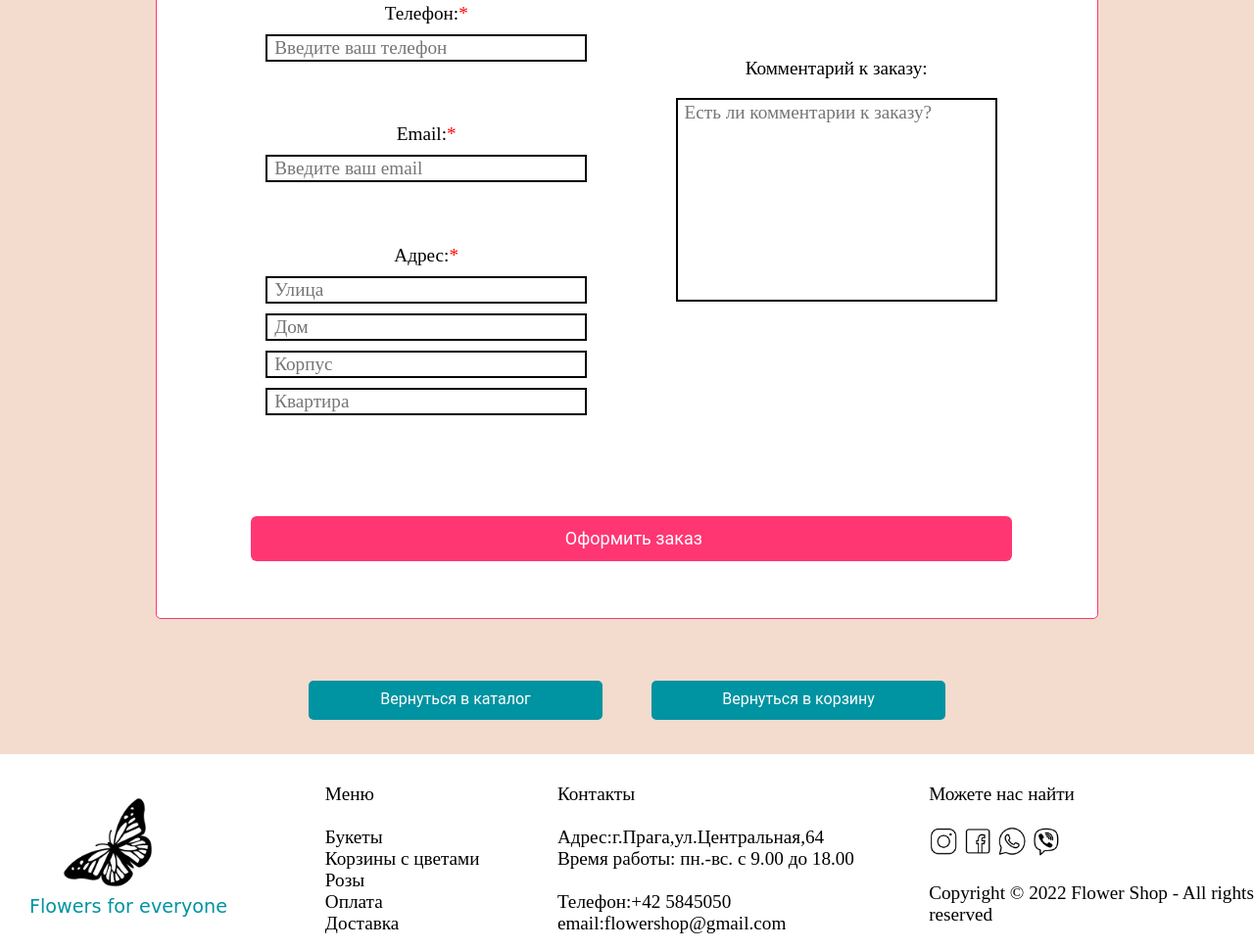
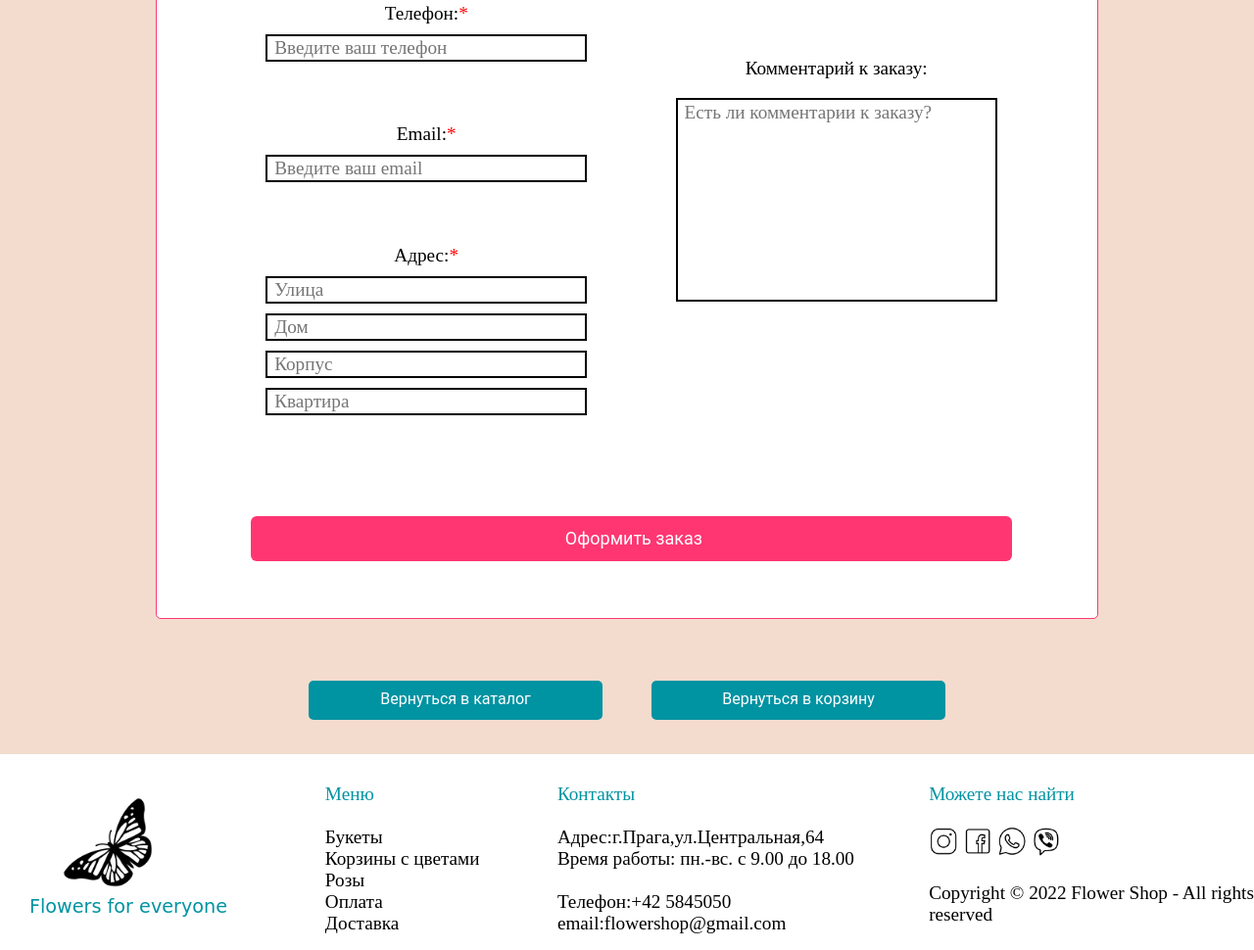
Before and after one commit to itgirlschool/f29-shoping-cart, a plain HTML site: page order_form.html in a window 1280 px wide. Shown: the part 528-1498 px from the top of the page at 98% size. Drawn offline with Linux system fonts and the light colour scheme; some packages are replaced by stand-ins of ours; a script that the page names is missing.

Commit message:
added link/color logo footer all pages

```diff
--- a/order_form.html
+++ b/order_form.html
@@ -113,11 +113,11 @@
     <div class="footer" id="end">
       <div class="footer__logo">
         <div><img class="footer__logo_img" src="assets/images/logobutterfly.png" alt="logo" /> </div>
-        <div class="footer__logo-name">Flowers for everyone</div>
+        <div class="footer__logo-name"><a href="index.html" style="color:#0093a2">Flowers for everyone</a></div>
 
       </div>
       <div class="footer__menu">
-        <div class="footer__menu_name "><a href="index.html" style="color:black">Меню</a></div><br>
+        <div class="footer__menu_name "><a href="index.html" style="color:#0093a2">Меню</a></div><br>
         <div class="footer__menu_buketi"><a href="index.html" style="color:black">Букеты</a></div>
         <div class="footer__menu_korzini"><a href="index.html" style="color:black">Корзины с цветами</a></div>
         <div class="footer__menu_rosi"><a href="index.html" style="color:black">Розы</a></div>
@@ -128,7 +128,7 @@
 
 
       <div class="footer__contact">
-        <div class="footer__contact_name" href="#contact">Контакты</div><br>
+        <div class="footer__contact_name" href="#contact" style="color:#0093a2">Контакты</div><br>
         <div class="footer__contact_adres">Адрес:г.Прага,ул.Центральная,64</div>
         <div class="footer__contact_time">Время работы: пн.-вс. с 9.00 до 18.00</div> <br>
         <div class="footer__contact_tel">Телефон:+42 5845050</div>
@@ -138,7 +138,7 @@
 
 
       <div class="footer__social">
-        <div class="footer__social_tofind">Можете нас найти</div><br>
+        <div class="footer__social_tofind" style="color:#0093a2">Можете нас найти</div><br>
         <div> <img class="footer__social-img" src="assets/images/iconinstagram.png" alt="logo" />
           <img class="footer__social-img" src="assets/images/iconfacebook.png" alt="logo" />
           <img class="footer__social-img" src="assets/images/iconswhatsapp.png" alt="logo" />
```
Also changed, not shown: cart-main.html (+4 -4 lines), index.html (+1 -1 lines).
